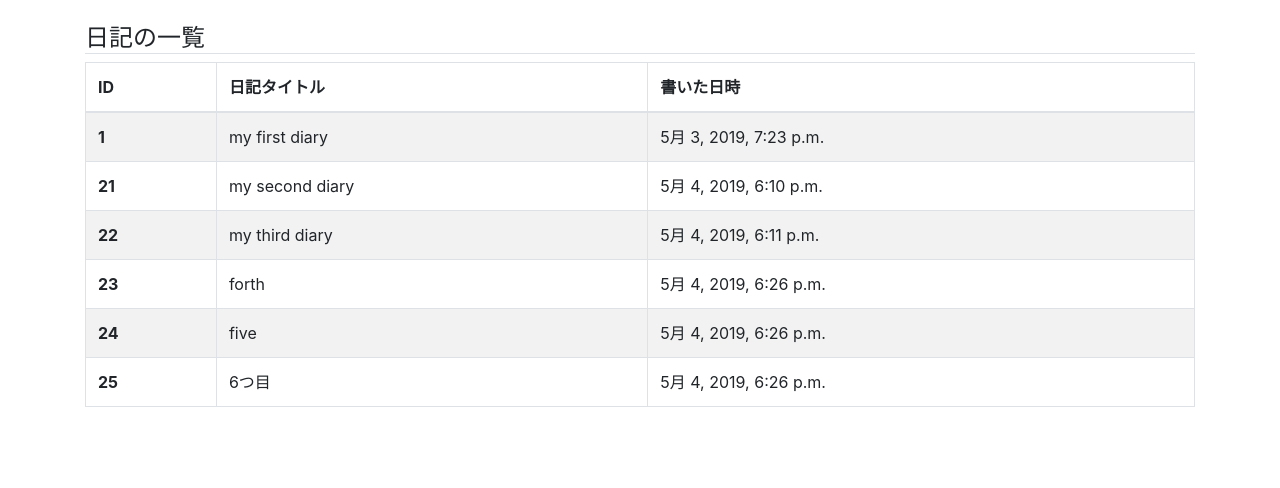
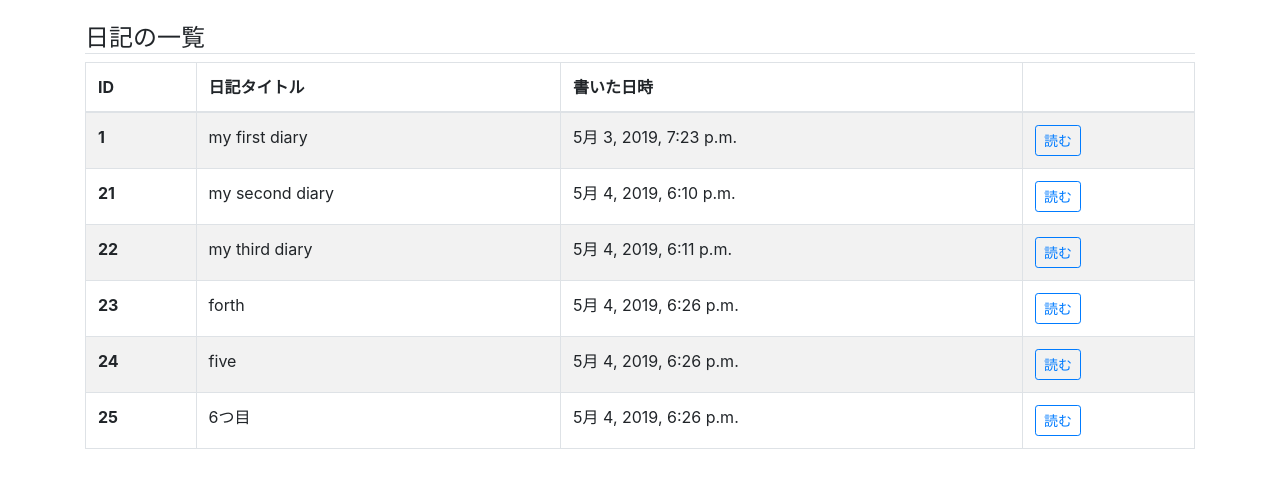
Before and after one commit to YukiMishima/DjangoProject, a Django app: page / in a window 1280 px wide. Shown: the top 488 px of the page. Run offline with Django 3.2, Linux system fonts and the light colour scheme; data comes from the database, SQL or seed files in the repository; both versions use the stored data as it was after the commit; some libraries are stand-ins or nearby versions.

Commit message:
add browse

```diff
--- a/blog/templates/blog/post_edit.html
+++ b/blog/templates/blog/post_edit.html
@@ -1,10 +1,10 @@
 {% extends "blog/base.html" %}
 {% load bootstrap4 %}
 
-{% block title %}日記の編集{% endblock title %}
+{% block title %}日記の閲覧{% endblock title %}
 
 {% block content %}
-    <h4 class="mt-4 mb-5 border-bottom">日記の編集</h4>
+    <h4 class="mt-4 mb-5 border-bottom">日記の閲覧</h4>
     {% if book_id %}
     <form action="{% url 'blog:post_mod' post_id=post_id %}" method="post">
     {% else %}
--- a/blog/templates/blog/post_list.html
+++ b/blog/templates/blog/post_list.html
@@ -30,7 +30,7 @@
           <th scope="col">ID</th>
             <th scope="col">日記タイトル</th>
             <th scope="col">書いた日時</th>
-{#          <th scope="col">操作</th>#}
+          <th scope="col"></th>
         </tr>
       </thead>
       <tbody>
@@ -39,10 +39,10 @@
           <th scope="row">{{ post.id }}</th>
           <td>{{ post.title }}</td>
           <td>{{ post.published_date }}</td>
-{#          <td>#}
-{#              <a href="{% url 'blog:post_mod' post_id=post.id %}" class="btn btn-outline-primary btn-sm">修正</a>#}
+          <td>
+              <a href="{% url 'blog:post_browse' post_id=post.id %}" class="btn btn-outline-primary btn-sm">読む</a>
 {#            <a href="{% url 'blog:post_del' post_id=post.id %}" class="btn btn-outline-danger btn-sm">削除</a>#}
-{#          </td>#}
+          </td>
         </tr>
         {% endfor %}
       </tbody>
--- a/blog/urls.py
+++ b/blog/urls.py
@@ -6,6 +6,7 @@ app_name = 'blog'
 urlpatterns = [
     path('', views.post_list, name='post_list'),
     path('add/', views.post_edit, name='post_add'),
-    path('mod/<int:post_id>/', views.post_edit, name='post_mod'),
-    path('del/<int:post_id>/', views.post_del, name='post_del')
+    path('browse/<int:post_id>/', views.post_browse, name='post_browse')
+    # path('mod/<int:post_id>/', views.post_edit, name='post_mod'),
+    # path('del/<int:post_id>/', views.post_del, name='post_del')
 ]
--- a/blog/views.py
+++ b/blog/views.py
@@ -8,6 +8,11 @@ from django.http import HttpResponse
 def post_list(request):
     posts = Post.objects.filter(published_date__lte=timezone.now()).order_by('published_date')
     return render(request, 'blog/post_list.html', {'posts': posts})
+
+
+def post_browse(request, post_id):
+    post = get_object_or_404(Post, pk=post_id)
+    return HttpResponse(post.text)
 
 
 def post_edit(request, post_id=None):
```
Also changed, not shown: db.sqlite3.
